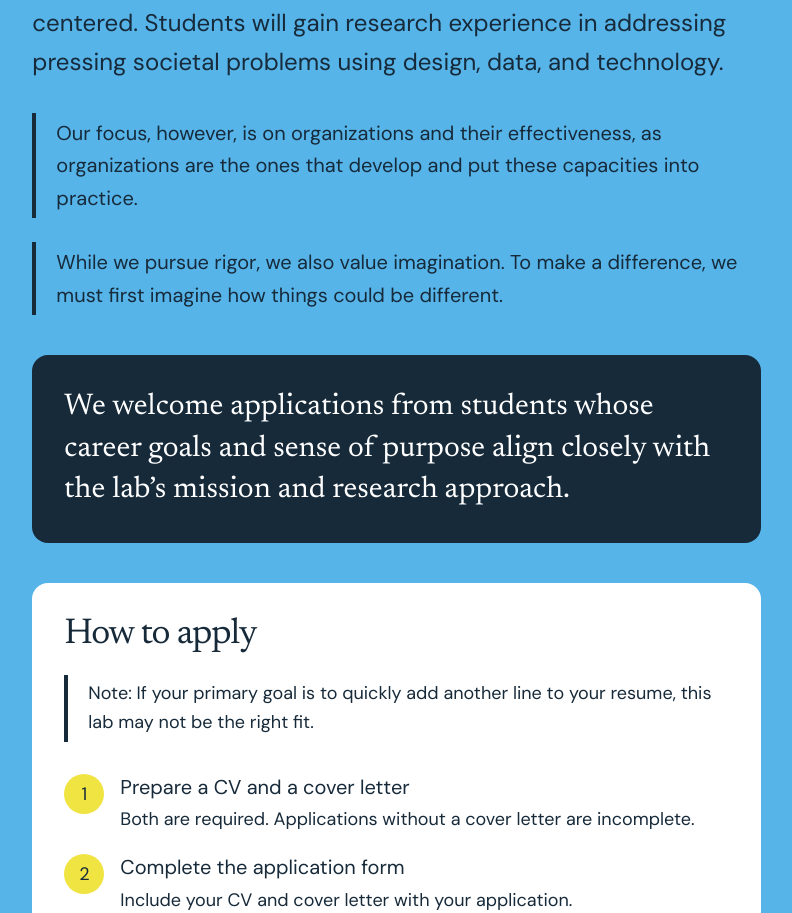
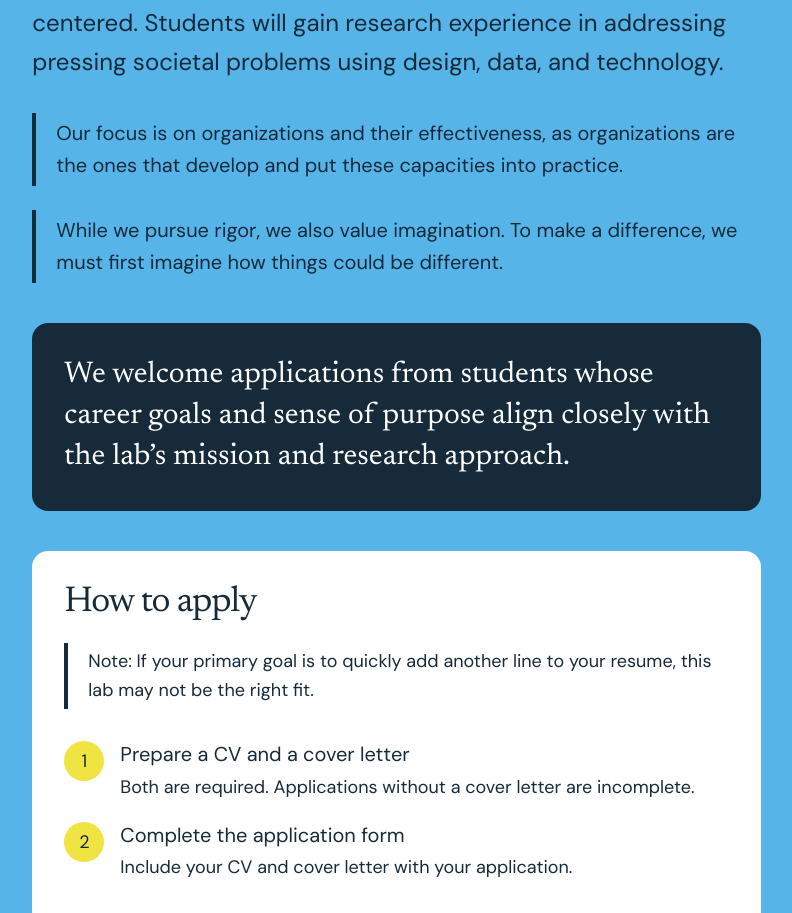
Before and after one commit to jaeyk/pof-lab, a React (Vite) app: page / in a window 1280 px wide. Shown: the part 4273-5186 px from the top of the page, without its empty margins (455-1247 px from the left). Built offline with nearby package versions, Linux system fonts and the light colour scheme; the HTML template or start-up script is replaced by a standard one; a web font is replaced by a local one.

Commit message:
Update site

```diff
--- a/src/App.tsx
+++ b/src/App.tsx
@@ -454,7 +454,7 @@ export default function App() {
                 </p>
                 <div className="mt-8 max-w-3xl space-y-6">
                   <p className="border-l-4 border-[var(--ink)] py-1 pl-5 text-lg leading-relaxed md:text-xl">
-                    Our focus, however, is on{" "}
+                    Our focus is on{" "}
                     <strong className="font-semibold">
                       organizations and their effectiveness
                     </strong>
```
Also changed, not shown: 4 other files (tests, documents, lock files or other folders).
